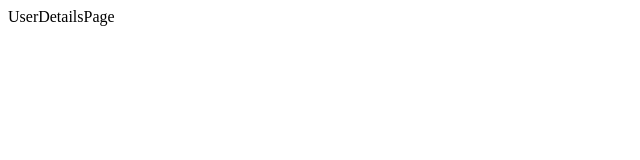
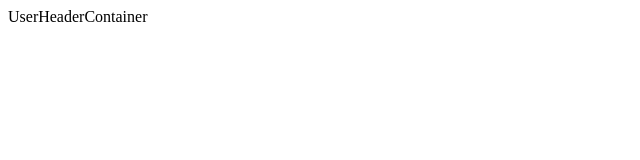
Before and after one commit to mackey7/PostsApp, a React (Create React App) app: page /user/1 in a window 1280 px wide. Shown: the top 160 px of the page, without its empty margins (0-640 px from the left). Built offline with nearby package versions, Linux system fonts and the light colour scheme.

Commit message:
add UserHeaderContainer to UserDetailsPage

```diff
--- a/src/Pages/UserDetailsPage.tsx
+++ b/src/Pages/UserDetailsPage.tsx
@@ -1,8 +1,10 @@
 import React from 'react'
-
+import { UserHeaderContainer } from '../Containers/UserDetailsContainer/UserHeaderContainer'
 
 export const UserDetailsPage = () => {
     return (
-        <div>UserDetailsPage</div>
+        <React.Fragment>
+            <UserHeaderContainer />
+        </React.Fragment>
     )
 }
```
